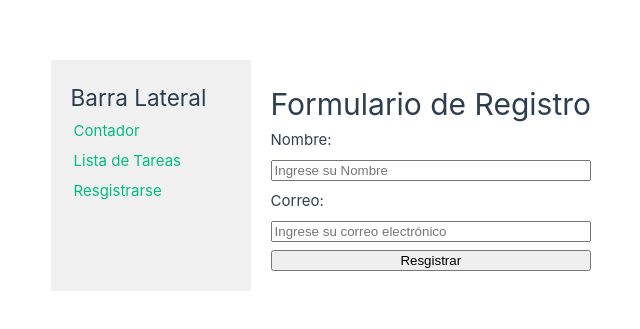
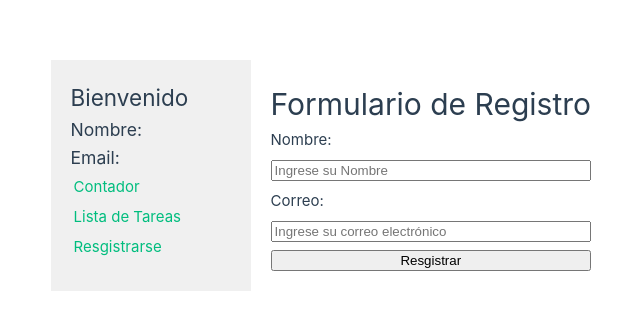
Before and after one commit to Roderickds-dev/curso-vue, a Vue app in the folder curso-vue/: page /register in a window 1280 px wide. Shown: the part 225-554 px from the top of the page, without its empty margins (29-669 px from the left). Built offline with nearby package versions, Linux system fonts and the light colour scheme.

Commit message:
Renderizando un estado en otro componente

```diff
--- a/curso-vue/src/components/Sidebar.vue
+++ b/curso-vue/src/components/Sidebar.vue
@@ -1,12 +1,34 @@
 <template>
   <div class="sidebar">
-    <h2>Barra Lateral</h2>
+    <h2>Bienvenido</h2>
+    <h3>Nombre: {{ nombreUsuario }}</h3>
+    <h3>Email: {{ emailUsuario }}</h3>
     <RouterLink to="/count">Contador</RouterLink>
     <RouterLink to="/taskList">Lista de Tareas</RouterLink>
     <RouterLink to="/register">Resgistrarse</RouterLink>
   </div>
 </template>
-<script setup></script>
+<script setup>
+import { useRegistrarSotre } from "@/modules/registro/stores/registrarStore";
+import { ref, watch } from "vue";
+
+const registrarStore = useRegistrarSotre();
+
+const nombreUsuario = ref(registrarStore.nombre);
+
+const emailUsuario = ref(registrarStore.email);
+
+watch(
+  () => {
+    registrarStore.nombre;
+    registrarStore.email;
+  },
+  (newValue, newValue2) => {
+    nombreUsuario.value = newValue;
+    emailUsuario.value = newValue2;
+  }
+);
+</script>
 <style scoped>
 .sidebar {
   width: 200px;
--- a/curso-vue/src/main.js
+++ b/curso-vue/src/main.js
@@ -7,7 +7,7 @@ import App from "./App.vue";
 import router from "./router";
 
 const app = createApp(App);
-
+app.config.devtools = true;
 app.use(createPinia());
 app.use(router);
 
--- /dev/null
+++ b/curso-vue/src/modules/registro/stores/registrarStore.js
@@ -0,0 +1,13 @@
+import { defineStore } from "pinia";
+import { ref } from "vue";
+
+export const useRegistrarSotre = defineStore("registrar", () => {
+  const nombre = ref("");
+  const email = ref("");
+  const guardarRegistro = (nombreForm, emailForm) => {
+    nombre.value = nombreForm;
+    email.value = emailForm;
+  };
+
+  return { nombre, email, guardarRegistro };
+});
--- a/curso-vue/src/modules/registro/views/RegistrarVue.vue
+++ b/curso-vue/src/modules/registro/views/RegistrarVue.vue
@@ -4,6 +4,7 @@
     <Form :validation-schema="schema" @submit="onSubmit" class="form">
       <label for="nombre">Nombre: </label>
       <Field
+        v-model="nombre"
         type="text"
         id="nombre"
         name="nombre"
@@ -12,6 +13,7 @@
       <ErrorMessage name="nombre"></ErrorMessage>
       <label for="correo">Correo:</label>
       <Field
+        v-model="email"
         type="email"
         id="email"
         name="email"
@@ -25,8 +27,16 @@
 <script setup>
 import { Form, Field, ErrorMessage } from "vee-validate";
 import { schema } from "../schemas/validationSchema";
+import { useRegistrarSotre } from "../stores/registrarStore";
+import { ref } from "vue";
+
+const nombre = ref("");
+const email = ref("");
+
+const registrarStore = useRegistrarSotre();
 
 const onSubmit = () => {
+  registrarStore.guardarRegistro(nombre.value, email.value);
   console.log("Se ha enviado el formulario");
 };
 </script>
```
